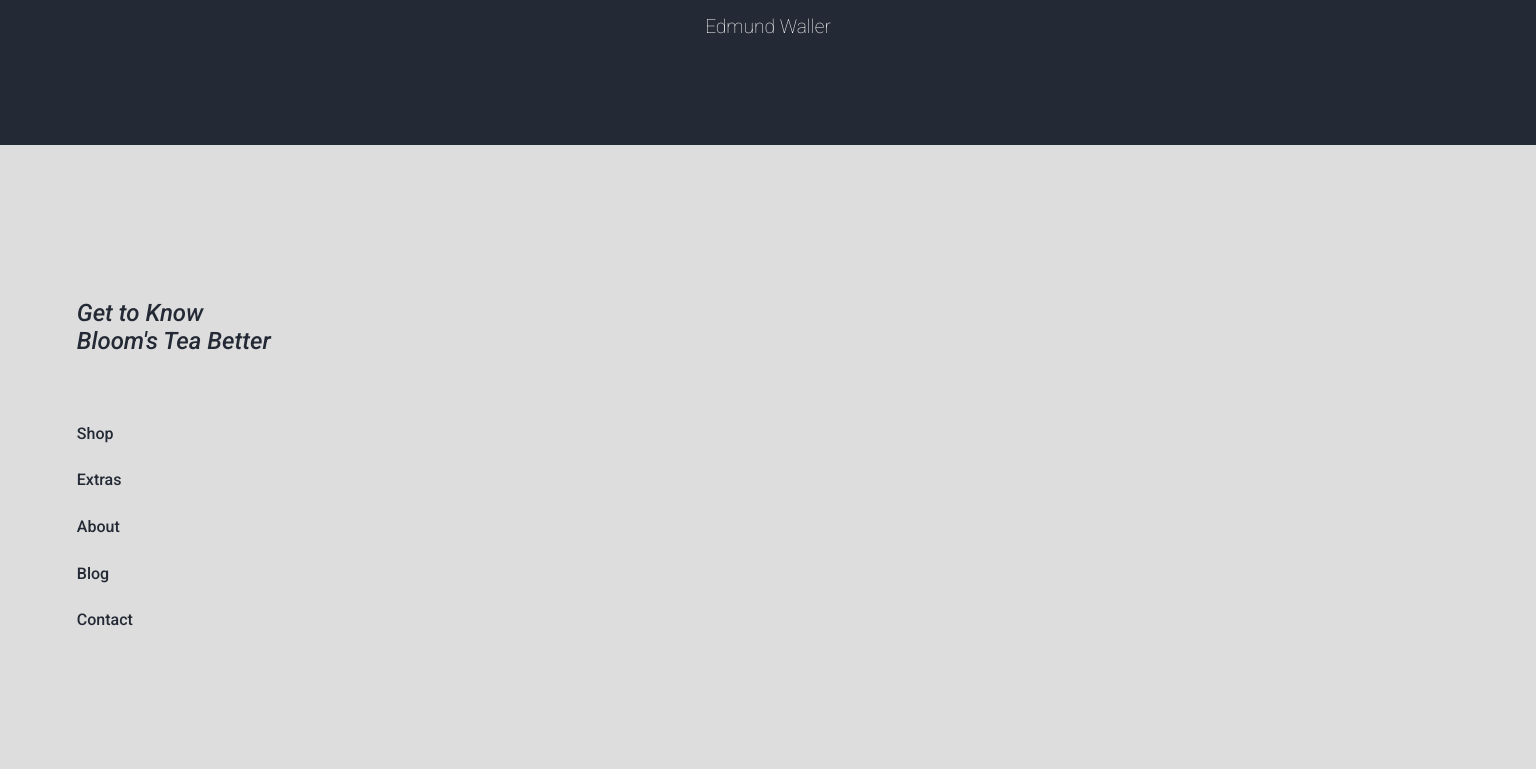
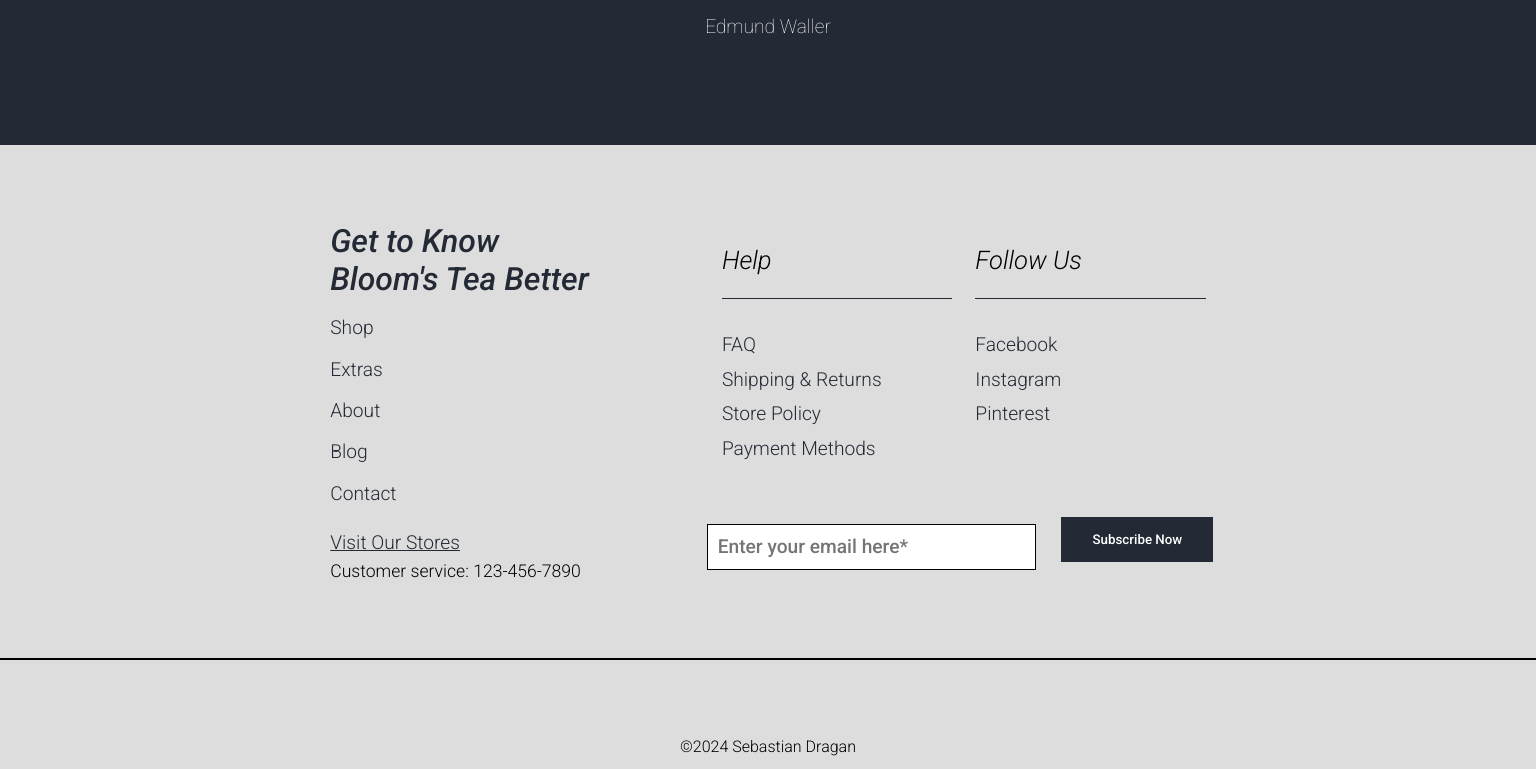
Before and after one commit to Cepako/Tea-Shop, a React (Create React App) app: page / in a window 1536 px wide. Shown: the part 2480-3249 px from the top of the page. Built offline with nearby package versions, Linux system fonts and the light colour scheme.

Commit message:
add media queries for info component

```diff
--- a/src/components/Info.scss
+++ b/src/components/Info.scss
@@ -12,6 +12,7 @@
       margin-block: 2%;
       a {
         text-decoration: none;
+        font-weight: 300;
       }
     }
   }
@@ -20,7 +21,6 @@
     padding-bottom: 3%;
     font-weight: 300;
     font-style: italic;
-
     border-bottom: 1px solid #242a35;
   }
 
@@ -32,8 +32,12 @@
       font-style: italic;
     }
     .list ~ a {
+      font-weight: 300;
       display: block;
       margin-block: 10% 3%;
+    }
+    p {
+      font-weight: 300;
     }
   }
   form {
@@ -60,3 +64,161 @@
     }
   }
 }
+@media screen and (min-width: 550px) {
+  .info {
+    h3 {
+      margin-block: 7% 5%;
+    }
+    &__default {
+      h2 {
+        margin-bottom: 2%;
+      }
+      .list ~ a {
+        margin-block: 7% 2%;
+      }
+    }
+    form {
+      input {
+        margin-block: 4%;
+      }
+    }
+  }
+}
+@media screen and (min-width: 768px) {
+  .info {
+    .list {
+      &__item {
+        font-size: 1.2em;
+      }
+    }
+    h3 {
+      font-size: 1.6em;
+    }
+
+    &__default {
+      h2 {
+        font-size: 1.8em;
+      }
+      .list ~ a {
+        font-size: 1.2em;
+      }
+      p {
+        font-size: 1.1em;
+      }
+    }
+    form {
+      input {
+        font-size: 1.2em;
+      }
+      button {
+        font-size: 1.2em;
+      }
+      p {
+        font-size: 1em;
+      }
+    }
+  }
+}
+@media screen and (min-width: 1024px) {
+  .info {
+    position: relative;
+    padding: 10% 5%;
+    flex-direction: row;
+    justify-content: space-evenly;
+    .list {
+      &__item {
+        margin-block: 5%;
+      }
+    }
+    h3 {
+      margin-block: 10% 15%;
+      padding-bottom: 10%;
+    }
+    &__help {
+      width: 20%;
+    }
+    &__follow {
+      width: 20%;
+    }
+
+    &__default {
+      width: 30%;
+    }
+    form {
+      position: absolute;
+      width: 45%;
+      top: 68%;
+      left: 45%;
+      flex-direction: row;
+      justify-content: space-between;
+      align-items: center;
+      flex-wrap: wrap;
+      input {
+        padding: 2%;
+        width: 55%;
+      }
+      button {
+        padding: 2%;
+        margin-bottom: 0;
+        width: 40%;
+        font-weight: 300;
+        transition: 0.5s;
+        &:hover {
+          cursor: pointer;
+          background-color: #777;
+        }
+      }
+      p {
+        font-size: 1em;
+      }
+    }
+  }
+}
+@media screen and (min-width: 1300px) {
+  .info {
+    padding: 7% 15%;
+    &__help {
+      width: 25%;
+    }
+    &__follow {
+      width: 25%;
+    }
+
+    &__default {
+      width: 40%;
+    }
+    form {
+      width: 40%;
+      top: 70%;
+      left: 46%;
+      input {
+        padding: 2%;
+        width: 60%;
+      }
+      button {
+        width: 35%;
+      }
+    }
+  }
+}
+@media screen and (min-width: 1500px) {
+  .info {
+    padding: 5% 20%;
+
+    &__default {
+      h2 {
+        font-size: 2em;
+      }
+    }
+    form {
+      width: 33%;
+      top: 70%;
+      input {
+        width: 65%;
+      }
+      button {
+        width: 30%;
+      }
+    }
+  }
+}
```
